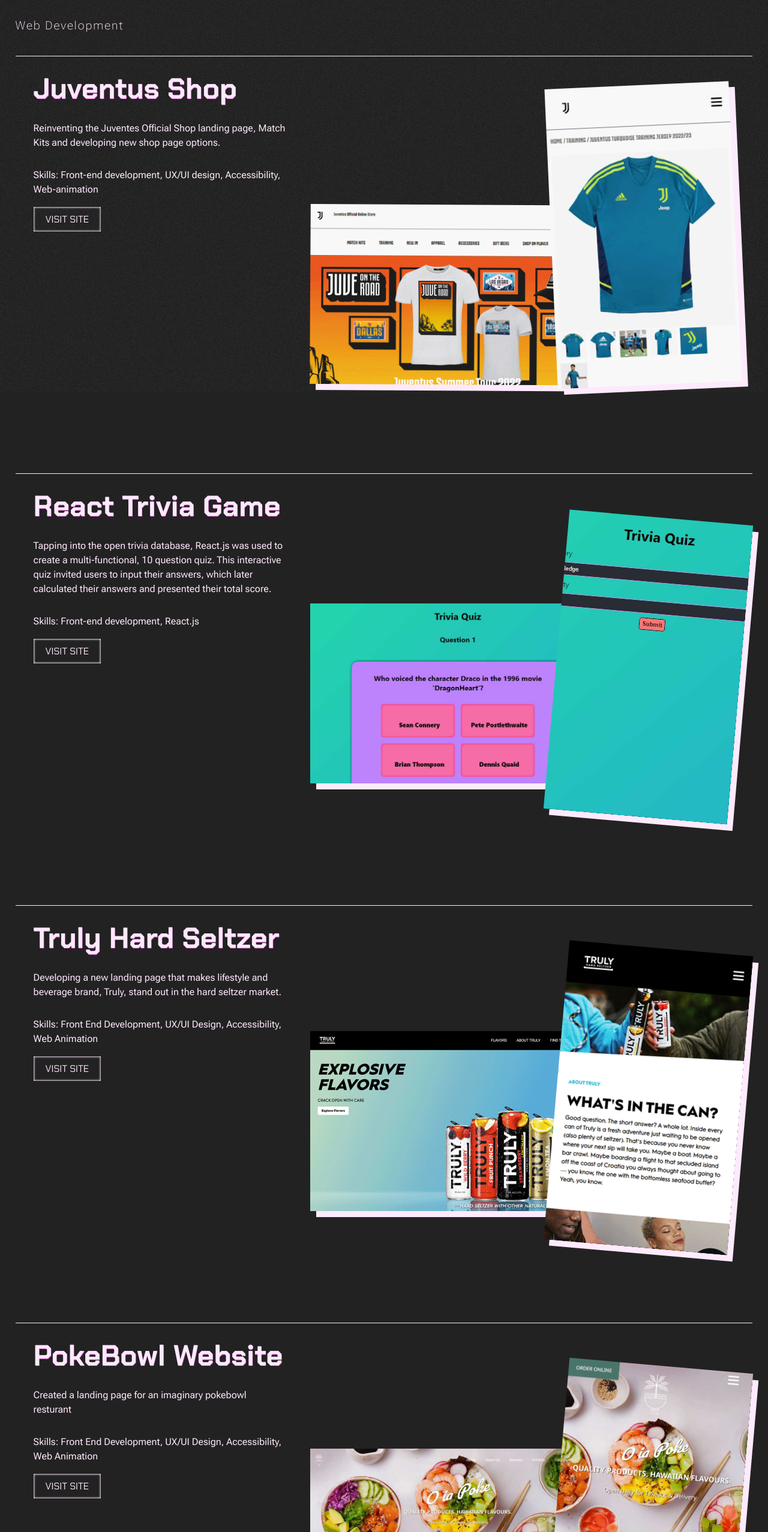
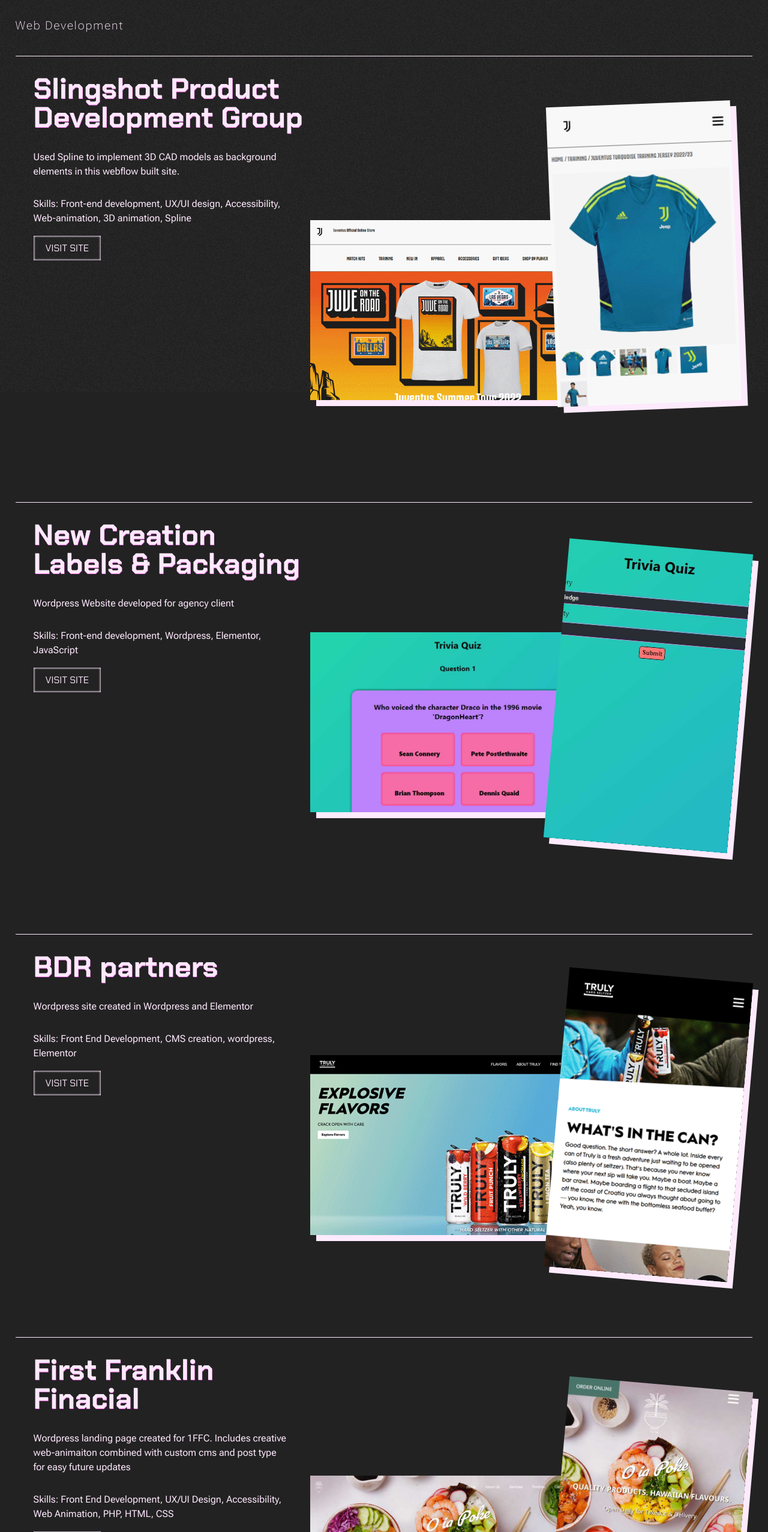
Before and after one commit to Max-Ambrogio/Cool-website, a website: page webdev.html in a window 1280 px wide. Shown: the part 146-2700 px from the top of the page at 60% size. Drawn offline with nearby package versions, Linux system fonts and the light colour scheme.

Commit message:
Webdev-ppage-updated

```diff
--- a/src/scss/main.scss
+++ b/src/scss/main.scss
@@ -829,7 +829,7 @@
 			top: 100%;
 			right: 80px;
 			z-index: 0;
-			background-image: url(/dist/img/juventus-desktop-home.png);
+			background-image: url("/dist/img/slingshot-desktop.png");
 			@media screen and (min-width: 768px) {
 				top: 30%;
 				right: 20%;
@@ -841,7 +841,7 @@
 			width: 50%;
 			rotate: 5deg;
 			z-index: 1;
-			background-image: url(/dist/img/juventus-mobile-turquoise.png);
+			background-image: url("/dist/img/slingshot-mobile.png");
 			@media screen and (min-width: 768px) {
 				width: 25%;
 				height: 500px;
@@ -852,7 +852,7 @@
 			top: 100%;
 			right: 80px;
 			z-index: 0;
-			background-image: url(/dist/img/truly-dekstop-home.png);
+			background-image: url("/dist/img/bdr-desktop.png");
 			@media screen and (min-width: 768px) {
 				top: 30%;
 				right: 20%;
@@ -864,7 +864,7 @@
 			right: 20px;
 			width: 50%;
 			rotate: 5deg;
-			background-image: url(/dist/img/truly-mobile-about.png);
+			background-image: url("/dist/img/bdr-mobile.png");
 			@media screen and (min-width: 768px) {
 				width: 25%;
 				height: 500px;
@@ -912,7 +912,7 @@
 			top: 100%;
 			right: 80px;
 			z-index: 0;
-			background-image: url("/dist/img/pokebowl-desktop.jpg");
+			background-image: url("/dist/img/1ffc-desktop.png");
 			@media screen and (min-width: 768px) {
 				top: 30%;
 				right: 20%;
@@ -924,7 +924,7 @@
 			right: 20px;
 			width: 50%;
 			rotate: 5deg;
-			background-image: url("/dist/img/pokebowl-mobile.jpg");
+			background-image: url("/dist/img/1ffc-mobile.png");
 			@media screen and (min-width: 768px) {
 				width: 25%;
 				height: 500px;
@@ -981,7 +981,7 @@
 			top: 100%;
 			right: 80px;
 			z-index: 0;
-			background-image: url("/dist/img/trivia-desktop.jpg");
+			background-image: url("/dist/img/nclp-desktop.png");
 			@media screen and (min-width: 768px) {
 				top: 30%;
 				right: 20%;
@@ -993,7 +993,7 @@
 			right: 20px;
 			width: 50%;
 			rotate: 5deg;
-			background-image: url("/dist/img/trivia-mobile.jpg");
+			background-image: url("/dist/img/nclp-mobile.png");
 			@media screen and (min-width: 768px) {
 				width: 25%;
 				height: 500px;
@@ -1004,7 +1004,7 @@
 			top: 100%;
 			right: 80px;
 			z-index: 0;
-			background-image: url("/dist/img/assassin-desktop.jpg");
+			background-image: url("/dist/img/dvmc-desktop.png");
 			@media screen and (min-width: 768px) {
 				top: 30%;
 				right: 20%;
@@ -1016,7 +1016,7 @@
 			right: 20px;
 			width: 50%;
 			rotate: 5deg;
-			background-image: url("/dist/img/assassin-mobile.jpg");
+			background-image: url("/dist/img/dvmc-mobile.png");
 			@media screen and (min-width: 768px) {
 				width: 25%;
 				height: 500px;
--- a/webdev.html
+++ b/webdev.html
@@ -42,10 +42,10 @@
           <section class="works">
             <div class="juventus work">
                 <div class="copy">
-                    <h2>Juventus Shop</h2>
-                    <p>Reinventing the Juventes Official Shop landing page, Match Kits and developing new shop page options.</p>
-                    <p class="bold">Skills: Front-end development, UX/UI design, Accessibility, Web-animation </p>
-                    <a target="_blank" href="" class="visit button">Visit Site</a>
+                    <h2>Slingshot Product Development Group</h2>
+                    <p>Used Spline to implement 3D CAD models as background elements in this webflow built site.</p>
+                    <p class="bold">Skills: Front-end development, UX/UI design, Accessibility, Web-animation, 3D animation, Spline </p>
+                    <a target="_blank" href="https://bbm-slg.webflow.io/" class="visit button">Visit Site</a>
                 </div>
                 <div class="img juve-one"></div>
                 <div class="img juve-two"></div>
@@ -53,10 +53,10 @@
 
             <div class="trivia work">
                 <div class="copy">
-                    <h2>React Trivia Game</h2>
-                    <p>Tapping into the open trivia database, React.js was used to create a multi-functional, 10 question quiz. This interactive quiz invited users to input their answers, which later calculated their answers and presented their total score.</p>
-                    <p class="bold">Skills: Front-end development, React.js</p>
-                    <a target="_blank" href="" class="visit button">Visit Site</a>
+                    <h2>New Creation Labels & Packaging</h2>
+                    <p>Wordpress Website developed for agency client</p>
+                    <p class="bold">Skills: Front-end development, Wordpress, Elementor, JavaScript</p>
+                    <a target="_blank" href="https://nclps.com/" class="visit button">Visit Site</a>
                 </div>
                 <div class="img trivia-one"></div>
                 <div class="img trivia-two"></div>
@@ -64,11 +64,10 @@
 
             <div id="truly" class="truly work">
                 <div class="copy">
-                    <h2>Truly Hard Seltzer</h2>
-                    <p>Developing a new landing page that makes lifestyle and beverage brand, Truly, stand out in the hard seltzer market.
-                    </p>
-                    <p class="bold">Skills:  Front End Development, UX/UI Design, Accessibility, Web Animation</p>
-                    <a target="_blank" href="" class="visit button">Visit Site</a>
+                    <h2>BDR partners</h2>
+                    <p>Wordpress site created in Wordpress and Elementor</p>
+                    <p class="bold">Skills:  Front End Development, CMS creation, wordpress, Elementor</p>
+                    <a target="_blank" href="https://bdrpartners.com/" class="visit button">Visit Site</a>
                 </div>
                 <div class="img truly-one"></div>
                 <div class="img truly-two"></div>
@@ -76,11 +75,11 @@
 
             <div id="poke" class="pokebowl work">
               <div class="copy">
-                <h2>PokeBowl Website</h2>
-                <p>Created a landing page for an imaginary pokebowl resturant</p>
-                <p class="bold">Skills:  Front End Development, UX/UI Design, Accessibility, Web Animation
+                <h2>First Franklin Finacial</h2>
+                <p>Wordpress landing page created for 1FFC. Includes creative web-animaiton combined with custom cms and post type for easy future updates </p>
+                <p class="bold">Skills:  Front End Development, UX/UI Design, Accessibility, Web Animation, PHP, HTML, CSS
                 </p>
-                <a target="_blank" href="" class="visit button">Visit Site</a>
+                <a target="_blank" href="https://invest.1ffc.com/" class="visit button">Visit Site</a>
               </div>
               <div class="img poke-one"></div>
               <div class="img poke-two"></div>
@@ -88,17 +87,17 @@
 
             <div id="assassin" class="assassins work">
               <div class="copy">
-                <h2>Assassins Website</h2>
-                <p>Created a fully functional web page in Wordpress. Using custom PHP code and SASS, a unique theme was developed and styled to showcase an assassination service.</p>
-                <p class="bold">Skills:  Front End Development, UX/UI Design, Accessibility, Web Animation, Wordpress, PHP, MySQL
+                <h2>Diversify Veterinary Medicine Coalition</h2>
+                <p>Wordpress / elementor site</p>
+                <p class="bold">Skills:  Front End Development, UX/UI Design, Accessibility, Wordpress,
                 </p>
-                <a target="_blank" href="" class="visit button">Visit Site</a>
+                <a target="_blank" href="https://diversifyvetmed.org/" class="visit button">Visit Site</a>
               </div>
               <div class="img assassins-one"></div>
               <div class="img assassins-two"></div>
             </div>
 
-            <div id="gpro" class="g-pro work">
+            <!-- <div id="gpro" class="g-pro work">
                 <div class="copy">
                     <h2>G PRO Superlight</h2>
                     <p>Experimenting with trending web animations and design</p>
@@ -119,7 +118,7 @@
                     <a target="_blank" href="" class="visit button">Visit Site</a>
                 </div>
                 <div class="img k_d-one"></div>
-            </div>
+            </div> -->
 
 
             <!-- <div id="Olea" class="olea-shop work">
```
Also changed, not shown: dist/img/slingshot-mobile.png (added), src/scss/main.css (added), src/scss/video.css (added), 12 other files.
